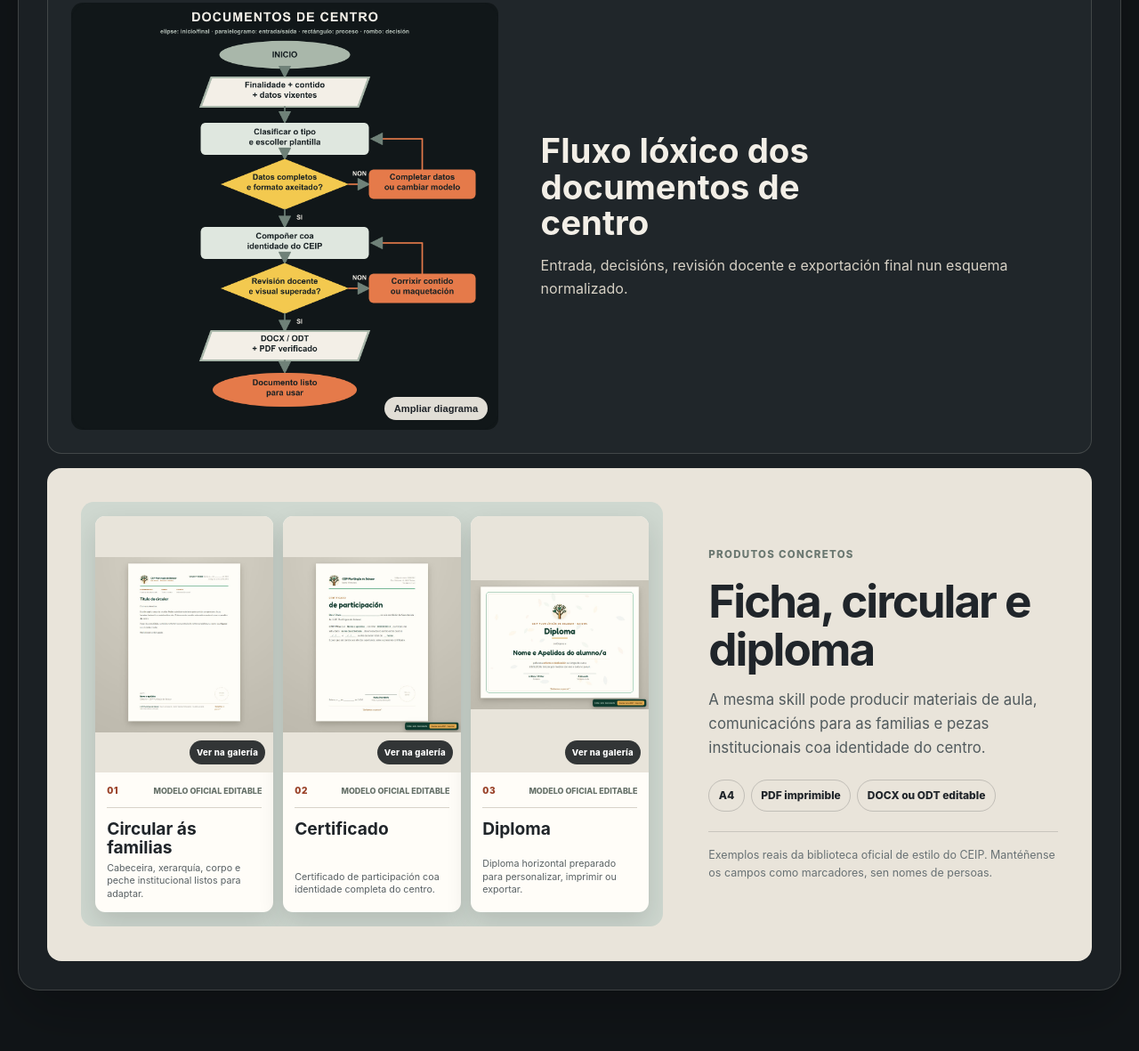
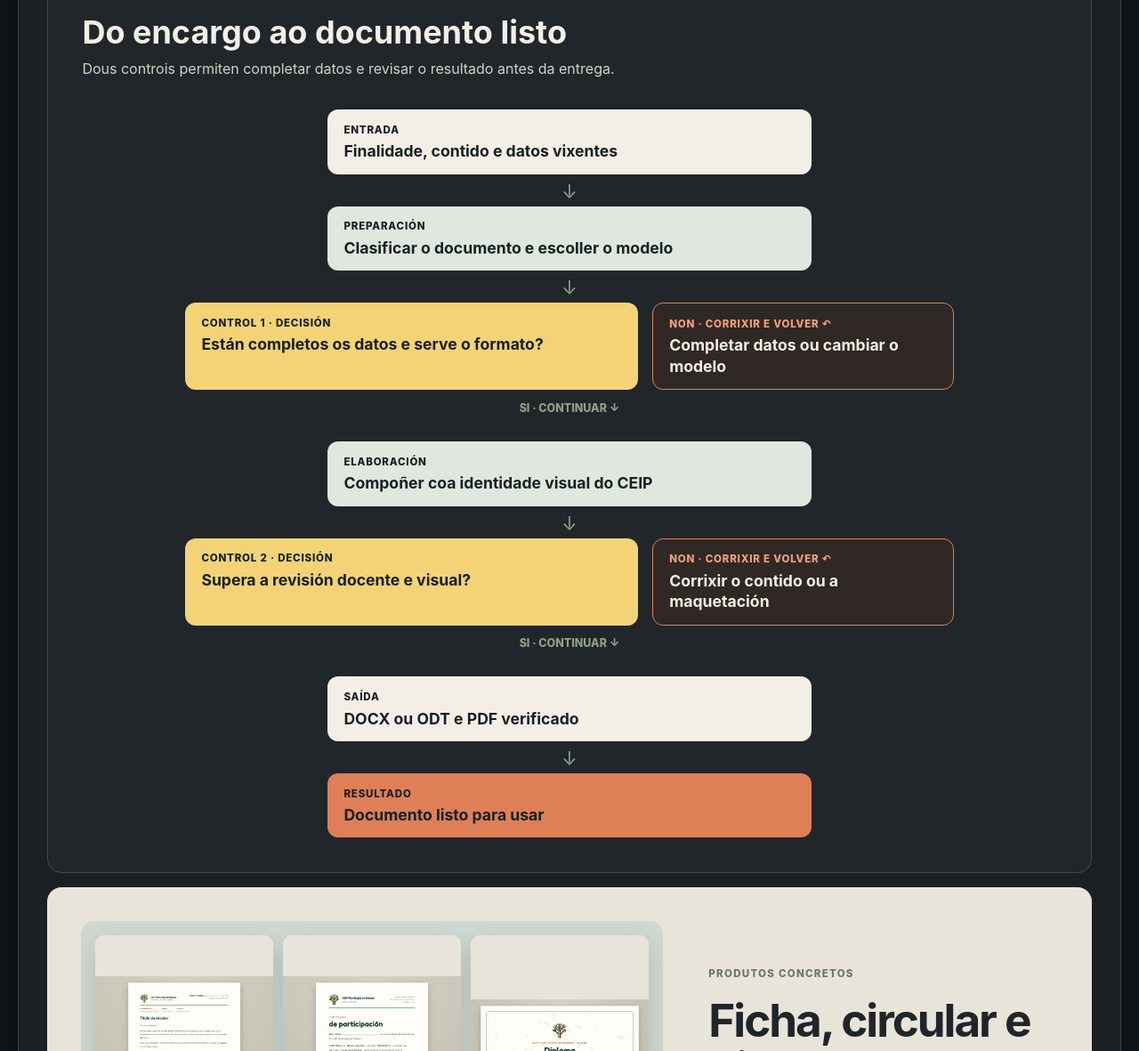
Before and after one commit to pablonimo/formacion, a website: page ia/index.html in a window 1280 px wide. Shown: the part 4635-5816 px from the top of the page at 89% size. Drawn offline with Linux system fonts and the light colour scheme.

Commit message:
Mejora los flujos de las skills

```diff
--- a/app.js
+++ b/app.js
@@ -45,7 +45,7 @@ const skillLabData = {
     description: 'Aplica a identidade visual do CEIP sen perder lexibilidade, función nin control sobre a información.',
     origins: ['Contido e finalidade', 'Datos vixentes do centro', 'Guía visual e modelos ODT'],
     products: ['Ficha ou actividade', 'Circular, diploma ou certificado', 'PDF final verificado'],
-    diagram: { src: 'assets/diagramas-fluxo/documentos.png', title: 'Fluxo lóxico dos documentos de centro', caption: 'Entrada, decisións, revisión docente e exportación final nun esquema normalizado.', alt: 'Diagrama de fluxo normalizado da automatización de documentos de centro' },
+    diagram: { title: 'Do encargo ao documento listo', caption: 'Dous controis permiten completar datos e revisar o resultado antes da entrega.', input: 'Finalidade, contido e datos vixentes', prepare: 'Clasificar o documento e escoller o modelo', check1: 'Están completos os datos e serve o formato?', correction1: 'Completar datos ou cambiar o modelo', produce: 'Compoñer coa identidade visual do CEIP', check2: 'Supera a revisión docente e visual?', correction2: 'Corrixir o contido ou a maquetación', output: 'DOCX ou ODT e PDF verificado', end: 'Documento listo para usar' },
     stages: [
       { title: 'Clasificar', detail: 'Identifica quen vai usar o documento, en que soporte e que acción debe permitir.' },
       { title: 'Compoñer', detail: 'Escolle unha plantilla oficial ou constrúe a xerarquía con tipografía, cor e espazos coherentes.' },
@@ -70,7 +70,7 @@ const skillLabData = {
     description: 'Coordina música, comunicación e pantallas nun fluxo único, con revisión antes de calquera despregamento.',
     origins: ['MP3 e información musical', 'Letras locais e portadas', 'Calendario lectivo e horarios'],
     products: ['Cartel A3 e PNG', 'Pantallas de letra 4K', 'WhatsApp e paquete para TV'],
-    diagram: { src: 'assets/diagramas-fluxo/timbre.png', title: 'Fluxo lóxico do timbre semanal', caption: 'A selección musical convértese nun paquete multiformato só despois dos controis e da aprobación humana.', alt: 'Diagrama de fluxo normalizado da automatización do timbre semanal' },
+    diagram: { title: 'Da música á campaña semanal', caption: 'A programación nas pantallas só chega despois da aprobación expresa.', input: 'Música, calendario e materiais locais', prepare: 'Inventariar cancións, horarios e formatos', check1: 'Son utilizables as fontes e o contido?', correction1: 'Substituír a fonte ou adecuar a selección', produce: 'Preparar cartel A3, pantalla 16:9 e mensaxe', check2: 'Hai aprobación humana expresa?', correction2: 'Revisar o paquete e presentalo de novo', output: 'Paquete aprobado e programación temporal', end: 'Campaña publicada e recuperable' },
     stages: [
       { title: 'Inventariar', detail: 'Detecta cancións, horas, idioma, portadas e correspondencia entre os ficheiros.' },
       { title: 'Adecuar', detail: 'Revisa transcrición, galego normativo e posibles expresións non axeitadas para o centro.', human: true },
@@ -96,7 +96,7 @@ const skillLabData = {
     description: 'Converte notas e fotografías dispersas nunha crónica fiable, coidadosa coa privacidade e fácil de consultar.',
     origins: ['Notas de feitos realizados', 'Fotos da semana', 'Estado das semanas ISO'],
     products: ['Entrada web en galego', 'Galería con pés propios', 'Arquivo semanal navegable'],
-    diagram: { src: 'assets/diagramas-fluxo/semanario.png', title: 'Fluxo lóxico do semanario', caption: 'Contraste, privacidade e revisión docente forman parte do proceso antes de publicar e arquivar.', alt: 'Diagrama de fluxo normalizado da automatización do semanario de aula' },
+    diagram: { title: 'Das notas á semana publicada', caption: 'A crónica só avanza con feitos contrastados, imaxes seguras e revisión docente.', input: 'Notas, fotografías e estado da semana', prepare: 'Ordenar feitos e contrastar datas', check1: 'Feitos confirmados e privacidade protexida?', correction1: 'Retirar ou pixelar a imaxe; aclarar a dúbida', produce: 'Redactar a crónica e os pés de foto', check2: 'Aprobou o docente a entrada completa?', correction2: 'Axustar texto, imaxes ou orde e revisar', output: 'Entrada web, galería e índice semanal', end: 'Semana publicada e arquivada' },
     stages: [
       { title: 'Situar', detail: 'Distingue semanas publicadas, rematadas, actuais e incompletas antes de escoller.' },
       { title: 'Contrastar', detail: 'Cruza notas, datas e imaxes; unha actividade prevista non se presenta como realizada.' },
@@ -120,7 +120,7 @@ const skillLabData = {
     description: 'Organiza lotes complexos e prepara evidencias e comentarios sen automatizar a decisión docente.',
     origins: ['PDF ou imaxes escaneadas', 'Actividade e criterios orixinais', 'Contexto do grupo'],
     products: ['PDF individual revisado', 'Informe xeral codificado', 'Nota para o seguimento docente'],
-    diagram: { src: 'assets/diagramas-fluxo/escaneos.png', title: 'Fluxo lóxico dos traballos escaneados', caption: 'As páxinas agrúpanse por código, revísanse con criterios e só se producen despois da validación docente.', alt: 'Diagrama de fluxo normalizado da automatización de traballos escaneados' },
+    diagram: { title: 'Do lote á devolución individual', caption: 'Cada asociación de páxinas e comentario queda baixo validación docente.', input: 'PDF ou imaxes, tarefa e criterios', prepare: 'Separar páxinas e agrupar por código', check1: 'É completo e fiable o emparellamento?', correction1: 'Resolver as páxinas coa revisión humana', produce: 'Analizar evidencias e propoñer devolución', check2: 'Validou o docente asociación e comentario?', correction2: 'Corrixir a asociación ou a devolución', output: 'PDF individual e informe codificado', end: 'Lote verificado e rexistrado' },
     stages: [
       { title: 'Inventariar', detail: 'Rexistra páxinas, orientación, lexibilidade, duplicados e OCR sen modificar os orixinais.' },
       { title: 'Agrupar', detail: 'Relaciona caras, actividade e código do alumno; as asociacións dubidosas quedan pendentes.' },
@@ -227,12 +227,25 @@ function renderSkillLab(key) {
   document.querySelector('#lab-example-tags').innerHTML = skill.example.tags.map((tag) => `<li>${escapeHtml(tag)}</li>`).join('');
   document.querySelector('#lab-example-note').textContent = skill.example.note;
   document.querySelector('#lab-preview').innerHTML = renderProductPreview(skill.example.samples);
+  const flow = skill.diagram;
+  const flowNode = (label, content, className = '') => `<li class="flow-node ${className}"><span>${label}</span><strong>${escapeHtml(content)}</strong></li>`;
+  const flowGate = (number, question, correction) => `
+    <li class="flow-gate">
+      <div class="flow-question"><span>Control ${number} · decisión</span><strong>${escapeHtml(question)}</strong></div>
+      <div class="flow-rework"><span>Non · corrixir e volver ↶</span><strong>${escapeHtml(correction)}</strong></div>
+      <span class="flow-continue">Si · continuar ↓</span>
+    </li>`;
   labDiagram.innerHTML = `
-    <button type="button" class="diagram-media gallery-trigger" data-gallery-src="${escapeHtml(assetPrefix + skill.diagram.src)}" data-gallery-title="${escapeHtml(skill.diagram.title)}" data-gallery-caption="${escapeHtml(skill.diagram.caption)}" aria-label="Ampliar: ${escapeHtml(skill.diagram.title)}">
-      <img src="${escapeHtml(assetPrefix + skill.diagram.src)}" alt="${escapeHtml(skill.diagram.alt)}" loading="lazy" decoding="async">
-      <span>Ampliar diagrama</span>
-    </button>
-    <figcaption><strong>${escapeHtml(skill.diagram.title)}</strong><span>${escapeHtml(skill.diagram.caption)}</span></figcaption>`;
+    <figcaption><strong>${escapeHtml(flow.title)}</strong><span>${escapeHtml(flow.caption)}</span></figcaption>
+    <ol class="flow-chart" aria-label="${escapeHtml(flow.title)}">
+      ${flowNode('Entrada', flow.input, 'flow-input')}
+      ${flowNode('Preparación', flow.prepare)}
+      ${flowGate(1, flow.check1, flow.correction1)}
+      ${flowNode('Elaboración', flow.produce)}
+      ${flowGate(2, flow.check2, flow.correction2)}
+      ${flowNode('Saída', flow.output, 'flow-output')}
+      ${flowNode('Resultado', flow.end, 'flow-end')}
+    </ol>`;
 
   labTabs.forEach((tab) => {
     const selected = tab.dataset.skill === key;
--- a/styles.css
+++ b/styles.css
@@ -157,14 +157,23 @@ h2 { max-width: 15ch; font-size: clamp(2.7rem, 5vw, 5rem); }
 .lab-stage-detail p { margin: 0; color: var(--paper-muted); font-size: .9rem; }
 .lab-stage-detail.is-human { box-shadow: inset .22rem 0 0 var(--terracotta); }
 .lab-stage-detail.is-human span { color: var(--terracotta); }
-.automation-diagram { display: grid; grid-template-columns: minmax(16rem, 30rem) 1fr; gap: clamp(1.2rem, 4vw, 3rem); align-items: center; margin: 0 0 1rem; padding: clamp(1rem, 2.5vw, 1.6rem); border: 1px solid var(--line); border-radius: 1rem; background: #20262a; }
-.diagram-media { position: relative; display: block; width: 100%; padding: 0; overflow: hidden; border: 0; border-radius: .8rem; background: #111719; cursor: zoom-in; }
-.diagram-media img { display: block; width: 100%; aspect-ratio: 1; object-fit: contain; transition: transform .25s ease; }
-.diagram-media span { position: absolute; right: .7rem; bottom: .7rem; padding: .45rem .7rem; border-radius: 999px; background: rgba(243,239,231,.92); color: var(--ink); font-size: .7rem; font-weight: 850; }
-.diagram-media:hover img, .diagram-media:focus-visible img { transform: scale(1.02); }
+.automation-diagram { margin: 0 0 1rem; padding: clamp(1.25rem, 3vw, 2.5rem); border: 1px solid var(--line); border-radius: 1rem; background: #20262a; }
 .automation-diagram figcaption strong, .automation-diagram figcaption span { display: block; }
-.automation-diagram figcaption strong { max-width: 16ch; font-size: clamp(1.55rem, 3vw, 2.7rem); line-height: 1.05; }
-.automation-diagram figcaption span { max-width: 34rem; margin-top: 1rem; color: var(--paper-muted); font-size: 1rem; }
+.automation-diagram figcaption strong { font-size: clamp(1.5rem, 3vw, 2.25rem); line-height: 1.15; }
+.automation-diagram figcaption span { max-width: 48rem; margin-top: .5rem; color: var(--paper-muted); font-size: 1rem; }
+.flow-chart { display: grid; max-width: 54rem; gap: 0; margin: 2rem auto 0; padding: 0; list-style: none; }
+.flow-node { position: relative; width: min(100%, 34rem); margin: 0 auto 2.25rem; padding: .85rem 1.15rem; border-radius: .75rem; background: #dfe7df; color: #172023; }
+.flow-node:not(:last-child)::after { position: absolute; top: calc(100% + .2rem); left: 50%; content: '↓'; color: var(--sage); font-size: 1.3rem; transform: translateX(-50%); }
+.flow-node span, .flow-question span, .flow-rework span { display: block; margin-bottom: .2rem; font-size: .72rem; font-weight: 850; letter-spacing: .07em; text-transform: uppercase; }
+.flow-node strong, .flow-question strong, .flow-rework strong { display: block; font-size: clamp(.95rem, 1.5vw, 1.1rem); line-height: 1.35; }
+.flow-input, .flow-output { background: var(--paper); }
+.flow-end { margin-bottom: 0; background: var(--terracotta); }
+.flow-gate { display: grid; grid-template-columns: minmax(0, 1.2fr) minmax(0, .8fr); gap: .65rem 1rem; align-items: stretch; margin: 0 0 1.7rem; }
+.flow-question, .flow-rework { padding: .85rem 1.15rem; border-radius: .75rem; }
+.flow-question { background: #f3d376; color: #172023; }
+.flow-rework { border: 1px solid var(--terracotta); background: #302825; color: var(--paper); }
+.flow-rework span { color: #f0a07e; }
+.flow-continue { grid-column: 1 / -1; color: var(--sage); font-size: .78rem; font-weight: 850; text-align: center; text-transform: uppercase; }
 .lab-proof { display: grid; grid-template-columns: minmax(26rem,1.25fr) minmax(18rem,.75fr); gap: clamp(1.5rem, 4vw, 3.5rem); align-items: center; padding: clamp(1.2rem, 3vw, 2.5rem); border-radius: 1rem; background: #e9e4da; color: var(--ink); }
 .product-preview { display: grid; grid-template-columns: repeat(3, minmax(0, 1fr)); gap: .7rem; min-height: 27rem; align-items: stretch; padding: 1rem; border-radius: .9rem; overflow: hidden; background: #cfd8d0; }
 .preview-sample { display: flex; min-width: 0; margin: 0; border-radius: .7rem; overflow: hidden; flex-direction: column; background: #fffdf8; color: #20252a; box-shadow: 0 .8rem 1.8rem rgba(24,29,31,.14); }
@@ -314,7 +323,6 @@ footer a { color: var(--sage); font-weight: 750; text-decoration: none; }
   .lab-map { grid-template-columns: 1fr 1fr; }
   .lab-transform { grid-column: 1 / -1; grid-row: 1; }
   .lab-proof { grid-template-columns: 1fr 1fr; }
-  .automation-diagram { grid-template-columns: minmax(14rem, 24rem) 1fr; }
   .product-preview { grid-template-columns: repeat(3, minmax(8rem, 1fr)); overflow-x: auto; }
   .project-grid { grid-template-columns: 1fr 1fr; }
   .project-featured { grid-column: span 2; }
@@ -337,8 +345,7 @@ footer a { color: var(--sage); font-weight: 750; text-decoration: none; }
   .hero-facts div:last-child { grid-column: 1 / -1; }
   .section-heading { margin-bottom: 2.5rem; }
   .skill-summary-grid, .lab-map, .lab-proof { grid-template-columns: 1fr; }
-  .automation-diagram { grid-template-columns: 1fr; }
-  .automation-diagram figcaption strong { max-width: none; }
+  .flow-gate { grid-template-columns: 1fr; }
   .skill-summary-card { min-height: 14rem; }
   .skills-bridge { align-items: stretch; flex-direction: column; }
   .skills-bridge .button { width: 100%; }
```
